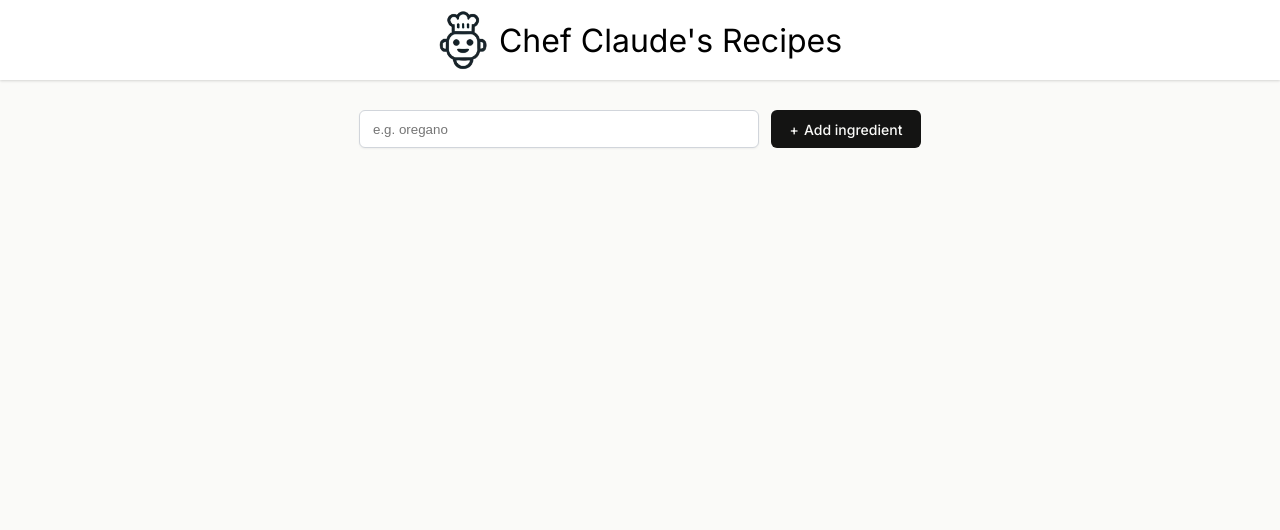
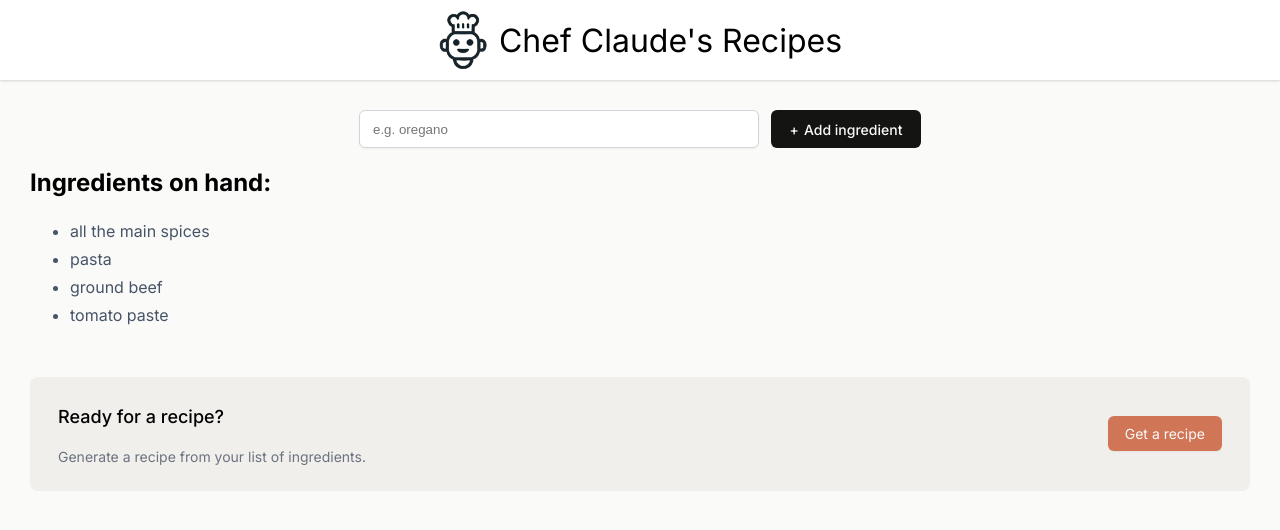
Before and after one commit to OmarChouchane/CHEF-CLAUDE, a React (Vite) app in the folder CHEF-CLAUDE/: page / in a window 1280 px wide. Shown: the top 530 px of the page. Built offline with nearby package versions, Linux system fonts and the light colour scheme.

Commit message:
refactor to separate components

```diff
--- a/CHEF-CLAUDE/src/Main.jsx
+++ b/CHEF-CLAUDE/src/Main.jsx
@@ -1,24 +1,24 @@
 import React from "react"
+import ClaudeRecipe from "../src/components/ClaudeRecipe"
+import IngredientsList from "../src/components/IngredientsList"
 
 export default function Main() {
 
-    const [ingredients, setIngredients] = React.useState([])
+    const [ingredients, setIngredients] = React.useState(
+        ["all the main spices", "pasta", "ground beef", "tomato paste"]
+    )
 
-    const ingredientsListItems = ingredients.map(ingredient => (
-        <li key={ingredient}>{ingredient}</li>
-    ))
+    const [recipeShown, setRecipeShown] = React.useState(false)
+
 
     function addIngredient(formData) {
         const newIngredient = formData.get("ingredient")
         setIngredients(prevIngredients => [...prevIngredients, newIngredient])
     }
 
-    /**
-     * Challenge:
-     * Only display the div.get-recipe-container if the ingredients list
-     * has more than 3 items in it. (Fewer than that and it might not
-     * give great results from the chef 🤖👩‍🍳)
-     */
+    function toggleRecipeShown() {
+        setRecipeShown(prevShown => !prevShown)
+    }
 
     return (
         <main>
@@ -31,17 +31,12 @@ export default function Main() {
                 />
                 <button>Add ingredient</button>
             </form>
-            {ingredients.length > 0 && <section>
-                <h2>Ingredients on hand:</h2>
-                <ul className="ingredients-list" aria-live="polite">{ingredientsListItems}</ul>
-                {ingredients.length > 3 && <div className="get-recipe-container">
-                    <div>
-                        <h3>Ready for a recipe?</h3>
-                        <p>Generate a recipe from your list of ingredients.</p>
-                    </div>
-                    <button>Get a recipe</button>
-                </div>}
-            </section>}
+            {ingredients.length > 0 &&
+                <IngredientsList
+                    ingredients={ingredients}
+                    toggleRecipeShown={toggleRecipeShown}
+                />}
+            {recipeShown && <ClaudeRecipe />}
         </main>
     )
 }
--- /dev/null
+++ b/CHEF-CLAUDE/src/components/ClaudeRecipe.jsx
@@ -0,0 +1,38 @@
+export default function ClaudeRecipe() {
+
+    return (
+        <section>
+            <h2>Chef Claude Recommends:</h2>
+            <article className="suggested-recipe-container" aria-live="polite">
+                <p>Based on the ingredients you have available, I would recommend making a simple a delicious <strong>Beef Bolognese Pasta</strong>. Here is the recipe:</p>
+                <h3>Beef Bolognese Pasta</h3>
+                <strong>Ingredients:</strong>
+                <ul>
+                    <li>1 lb. ground beef</li>
+                    <li>1 onion, diced</li>
+                    <li>3 cloves garlic, minced</li>
+                    <li>2 tablespoons tomato paste</li>
+                    <li>1 (28 oz) can crushed tomatoes</li>
+                    <li>1 cup beef broth</li>
+                    <li>1 teaspoon dried oregano</li>
+                    <li>1 teaspoon dried basil</li>
+                    <li>Salt and pepper to taste</li>
+                    <li>8 oz pasta of your choice (e.g., spaghetti, penne, or linguine)</li>
+                </ul>
+                <strong>Instructions:</strong>
+                <ol>
+                    <li>Bring a large pot of salted water to a boil for the pasta.</li>
+                    <li>In a large skillet or Dutch oven, cook the ground beef over medium-high heat, breaking it up with a wooden spoon, until browned and cooked through, about 5-7 minutes.</li>
+                    <li>Add the diced onion and minced garlic to the skillet and cook for 2-3 minutes, until the onion is translucent.</li>
+                    <li>Stir in the tomato paste and cook for 1 minute.</li>
+                    <li>Add the crushed tomatoes, beef broth, oregano, and basil. Season with salt and pepper to taste.</li>
+                    <li>Reduce the heat to low and let the sauce simmer for 15-20 minutes, stirring occasionally, to allow the flavors to meld.</li>
+                    <li>While the sauce is simmering, cook the pasta according to the package instructions. Drain the pasta and return it to the pot.</li>
+                    <li>Add the Bolognese sauce to the cooked pasta and toss to combine.</li>
+                    <li>Serve hot, garnished with additional fresh basil or grated Parmesan cheese if desired.</li>
+                </ol>
+            </article>
+        </section>
+    )
+
+}
--- /dev/null
+++ b/CHEF-CLAUDE/src/components/IngredientsList.jsx
@@ -0,0 +1,21 @@
+export default function IngredientsList(props) {
+
+    const ingredientsListItems = props.ingredients.map(ingredient => (
+        <li key={ingredient}>{ingredient}</li>
+    ))
+
+    return (
+        <section>
+            <h2>Ingredients on hand:</h2>
+            <ul className="ingredients-list" aria-live="polite">{ingredientsListItems}</ul>
+            {props.ingredients.length > 3 && <div className="get-recipe-container">
+                <div>
+                    <h3>Ready for a recipe?</h3>
+                    <p>Generate a recipe from your list of ingredients.</p>
+                </div>
+                <button onClick={props.toggleRecipeShown}>Get a recipe</button>
+            </div>}
+        </section>
+    )
+
+}
--- a/CHEF-CLAUDE/src/index.css
+++ b/CHEF-CLAUDE/src/index.css
@@ -104,3 +104,14 @@ ul.ingredients-list > li {
     font-size: 0.875rem;
     cursor: pointer;
 }
+
+.suggested-recipe-container {
+    color: #475467;
+    line-height: 28px;
+    font-size: 1.125rem;
+    font-weight: 400;
+}
+
+.suggested-recipe-container ul li, .suggested-recipe-container ol li {
+    margin-bottom: 8px;
+}
```
